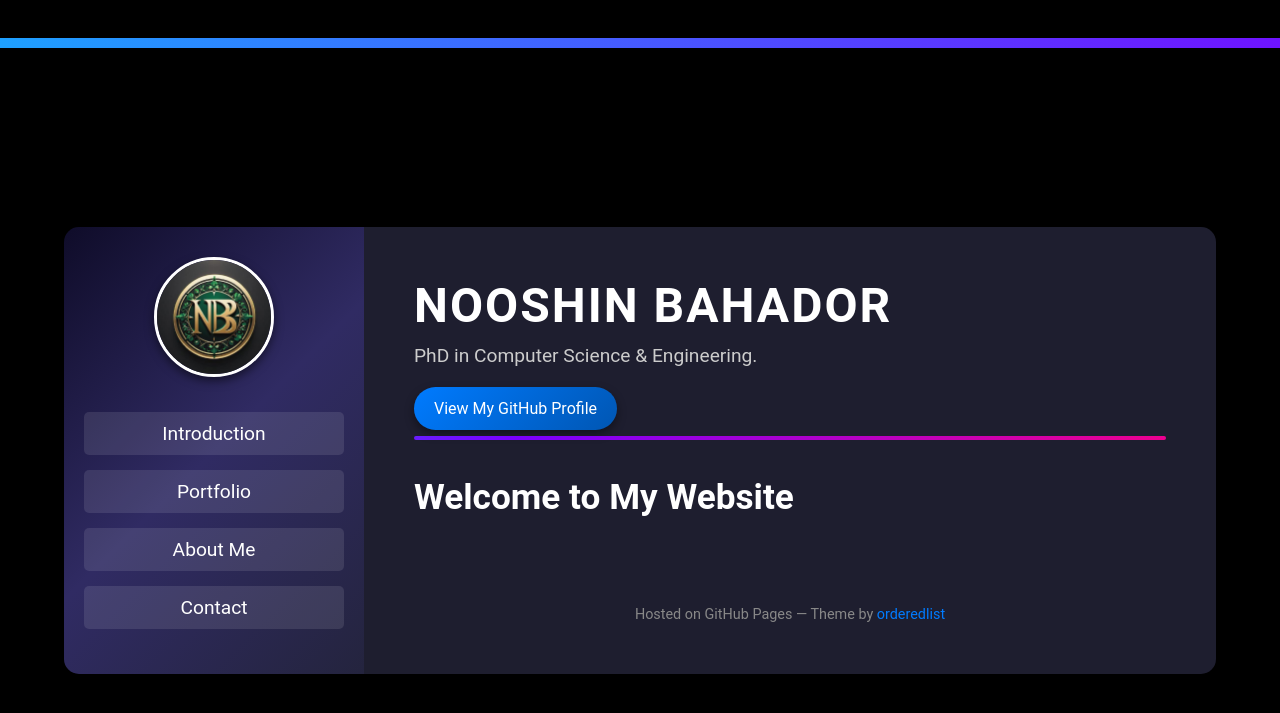
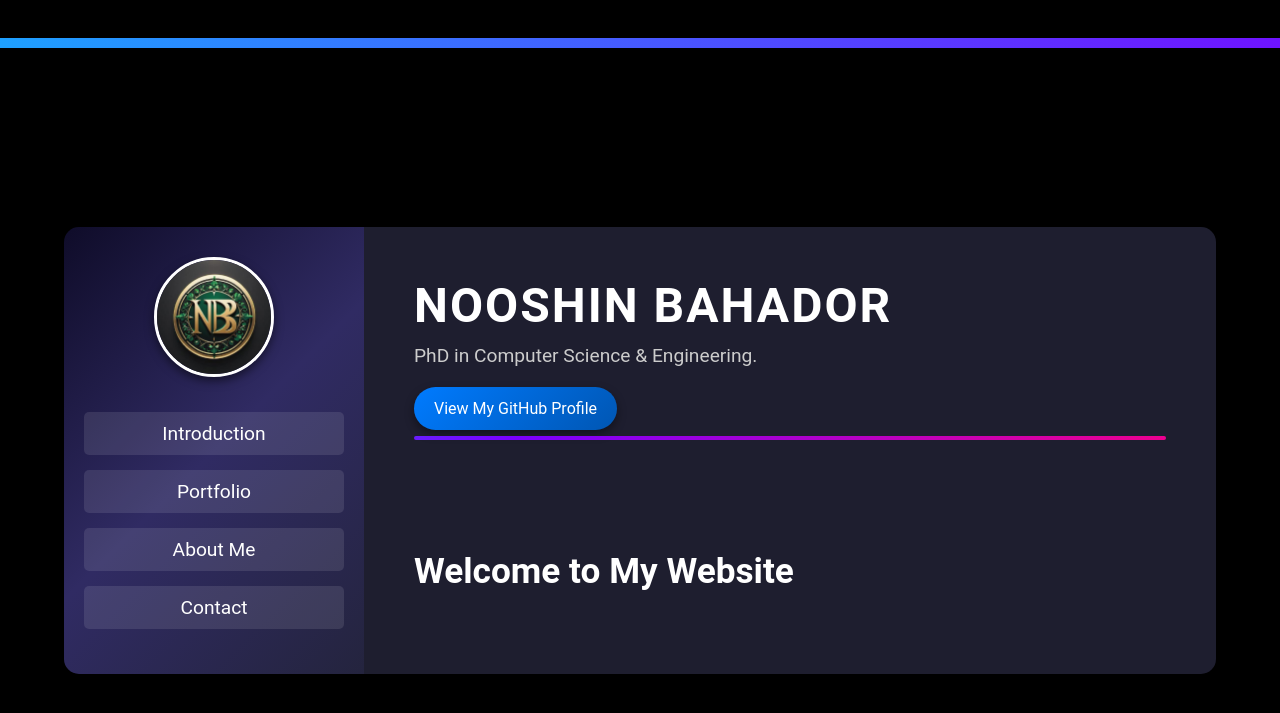
Before and after one commit to nbahador/nbahador.github.io, a Jekyll site: the page built from index.md, in a window 1280 px wide. Shown: the top 713 px of the page. Built offline with Jekyll 4.4.1, drawn with Linux system fonts in a browser that asks for light colours.

Commit message:
Update default.html

```diff
--- a/_layouts/default.html
+++ b/_layouts/default.html
@@ -163,6 +163,7 @@
       font-size: 0.9em;
       color: #888;
       margin-top: 50px;
+      display: none; /* Hide the footer */
     }
 
     footer a {
```
